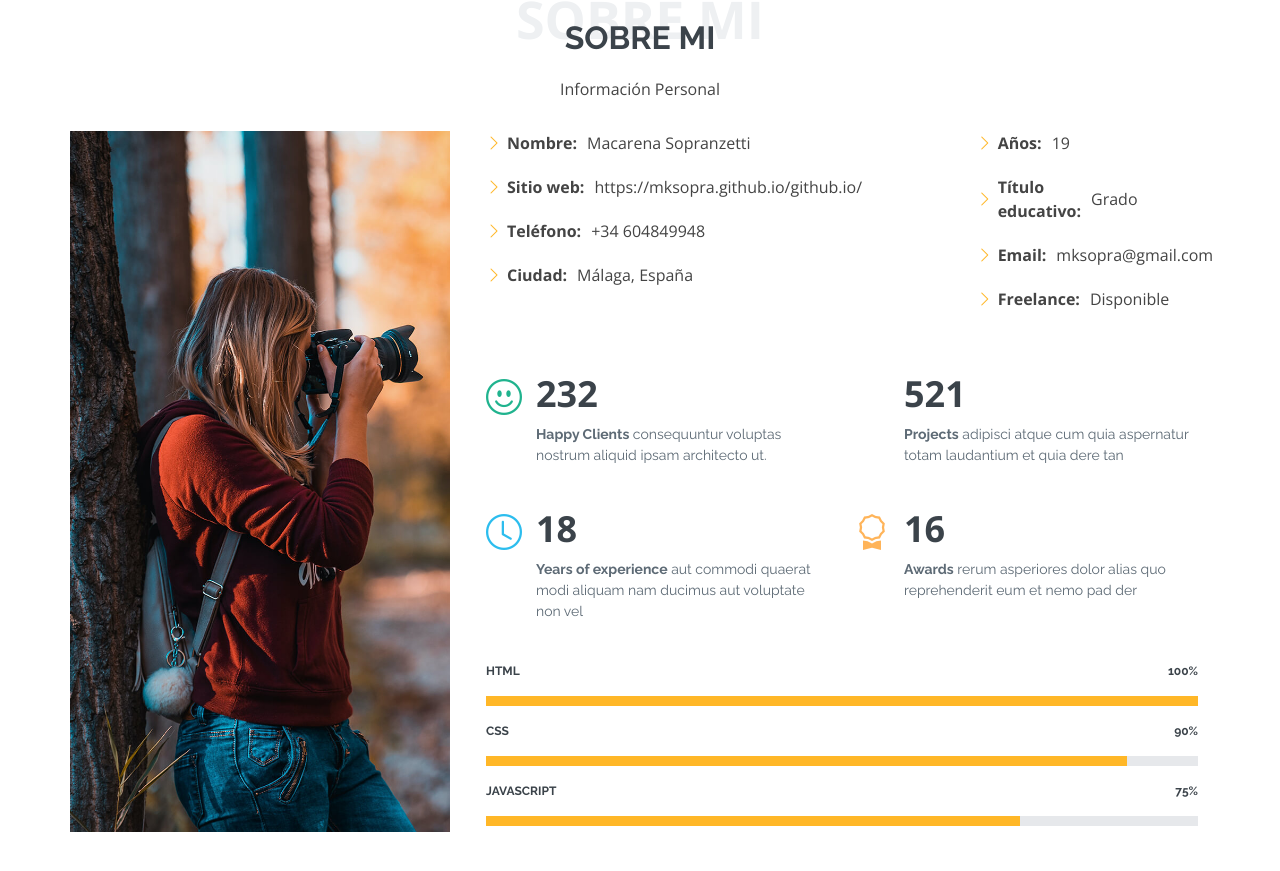
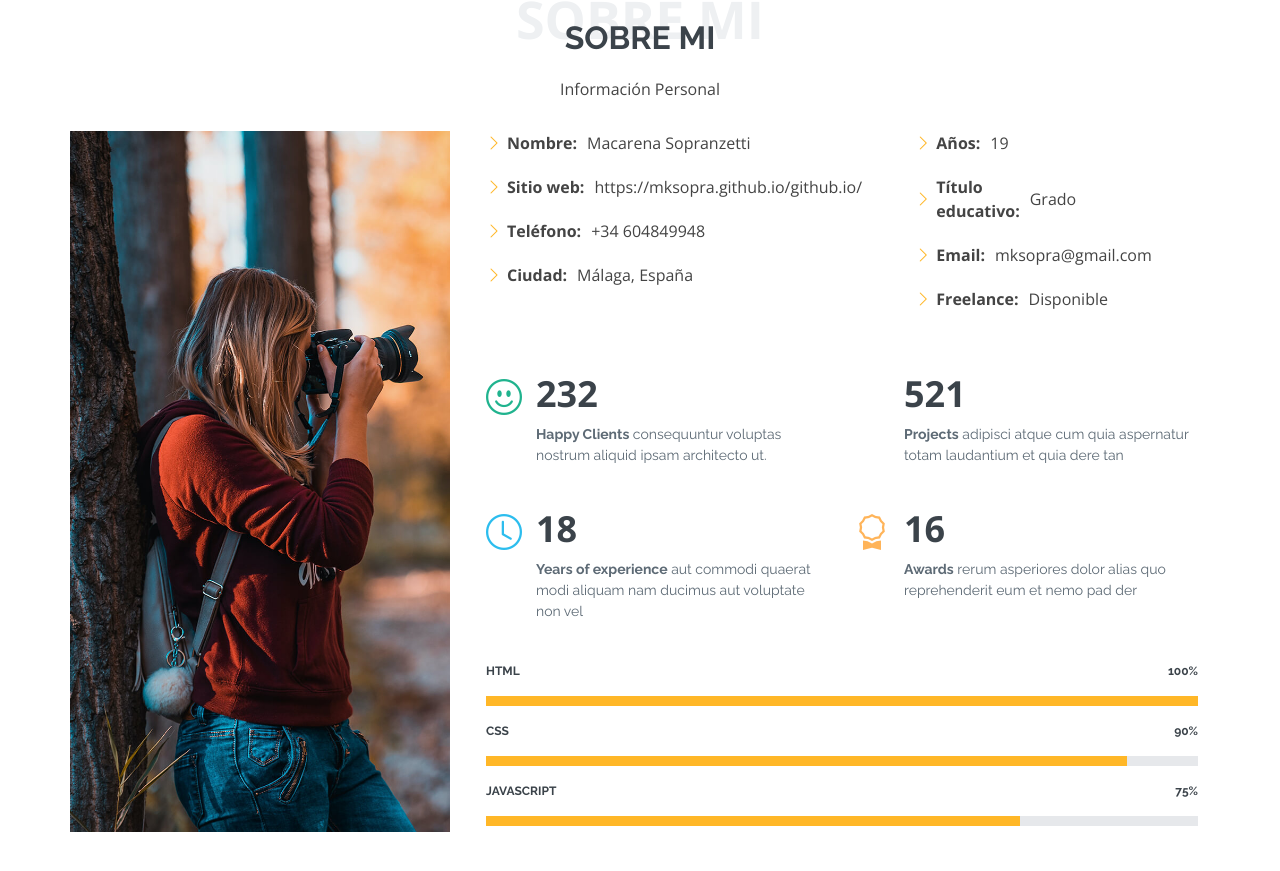
Before and after one commit to mksopra/github.io, a plain HTML site: page index.html in a window 1280 px wide. Shown: the part 871-1742 px from the top of the page. Drawn offline with nearby package versions, Linux system fonts and the light colour scheme; files whose address does not match are found by name.

Commit message:
tamaño columnas, sobre mi

```diff
--- a/index.html
+++ b/index.html
@@ -85,7 +85,7 @@
           <div class="col-lg-8 d-flex flex-column align-items-stretch">
             <div class="content ps-lg-4 d-flex flex-column justify-content-center">
               <div class="row">
-                <div class="col-lg-8">
+                <div class="col-lg-7">
                   <ul>
                     <li><i class="bi bi-chevron-right"></i> <strong>Nombre:</strong> <span>Macarena Sopranzetti</span></li>
                     <li><i class="bi bi-chevron-right"></i> <strong>Sitio web:</strong> <span>https://mksopra.github.io/github.io/</span></li>
@@ -93,7 +93,7 @@
                     <li><i class="bi bi-chevron-right"></i> <strong>Ciudad:</strong> <span>Málaga, España</span></li>
                   </ul>
                 </div>
-                <div class="col-lg-2">
+                <div class="col-lg-3">
                   <ul>
                     <li><i class="bi bi-chevron-right"></i> <strong>Años:</strong> <span>19</span></li>
                     <li><i class="bi bi-chevron-right"></i> <strong>Título educativo:</strong> <span>Grado</span></li>
```
